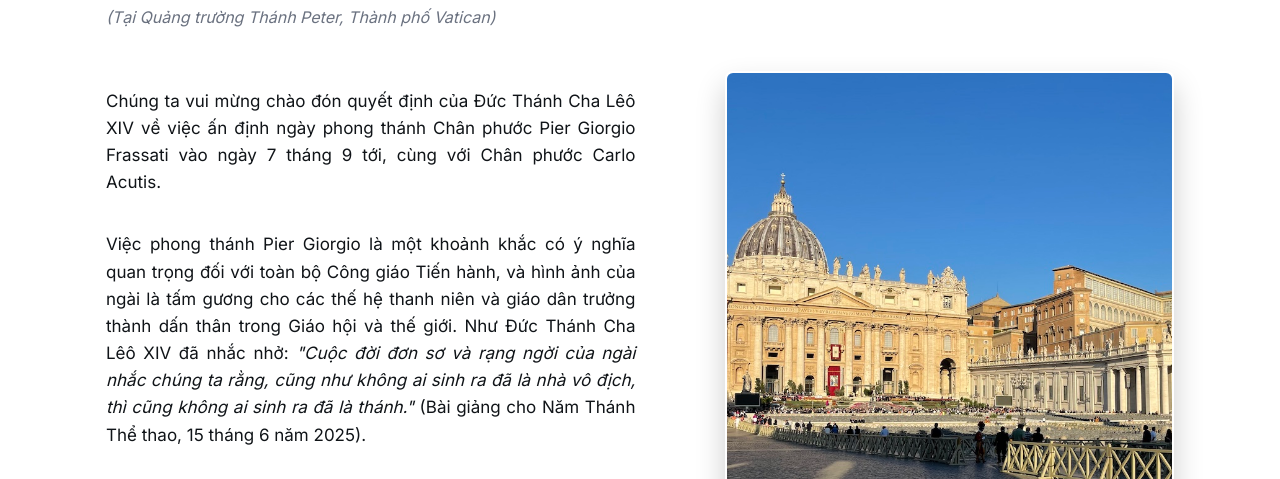
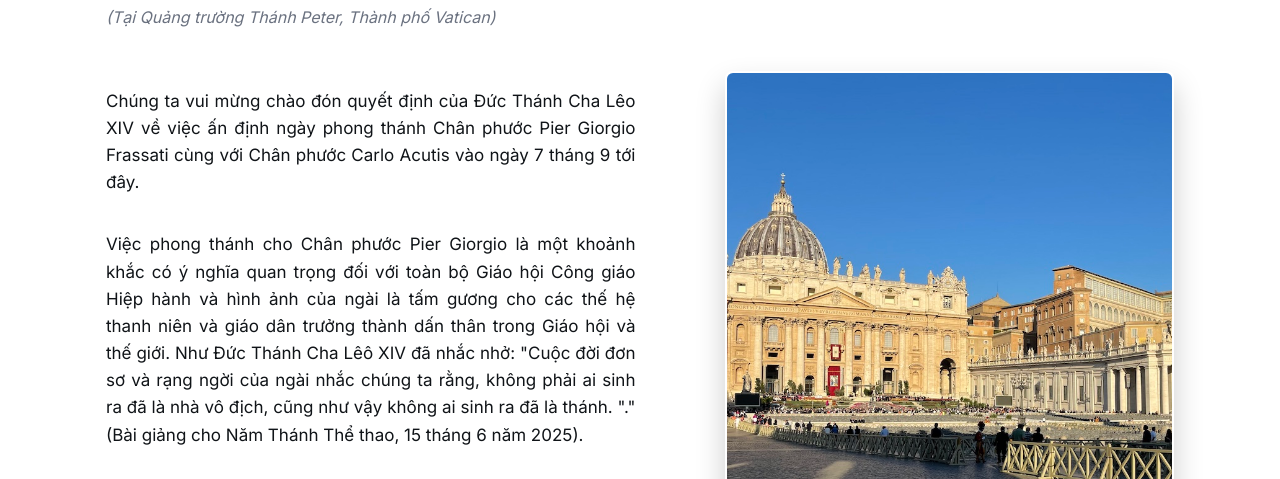
Before and after one commit to tuananhhusc/anhfrassati.github.io, a plain HTML site: page canonization.html in a window 1280 px wide. Shown: the part 321-800 px from the top of the page. Drawn offline with Linux system fonts and the light colour scheme.

Commit message:
Update canonization.html

```diff
--- a/canonization.html
+++ b/canonization.html
@@ -70,9 +70,9 @@
 
           <div class="canonization-content">
             <div class="content-text">
-              <p>Chúng ta vui mừng chào đón quyết định của Đức Thánh Cha Lêô XIV về việc ấn định ngày phong thánh Chân phước Pier Giorgio Frassati vào ngày 7 tháng 9 tới, cùng với Chân phước Carlo Acutis.</p>
+              <p>Chúng ta vui mừng chào đón quyết định của Đức Thánh Cha Lêo XIV về việc ấn định ngày phong thánh Chân phước Pier Giorgio Frassati cùng với Chân phước Carlo Acutis vào ngày 7 tháng 9 tới đây.</p>
 
-              <p>Việc phong thánh Pier Giorgio là một khoảnh khắc có ý nghĩa quan trọng đối với toàn bộ Công giáo Tiến hành, và hình ảnh của ngài là tấm gương cho các thế hệ thanh niên và giáo dân trưởng thành dấn thân trong Giáo hội và thế giới. Như Đức Thánh Cha Lêô XIV đã nhắc nhở: <em>"Cuộc đời đơn sơ và rạng ngời của ngài nhắc chúng ta rằng, cũng như không ai sinh ra đã là nhà vô địch, thì cũng không ai sinh ra đã là thánh."</em> (Bài giảng cho Năm Thánh Thể thao, 15 tháng 6 năm 2025).</p>
+              <p>Việc phong thánh cho Chân phước Pier Giorgio là một khoảnh khắc có ý nghĩa quan trọng đối với toàn bộ Giáo hội Công giáo Hiệp hành và hình ảnh của ngài là tấm gương cho các thế hệ thanh niên và giáo dân trưởng thành dấn thân trong Giáo hội và thế giới. Như Đức Thánh Cha Lêô XIV đã nhắc nhở: "Cuộc đời đơn sơ và rạng ngời của ngài nhắc chúng ta rằng, không phải ai sinh ra đã là nhà vô địch, cũng như vậy không ai sinh ra đã là thánh. "."</em> (Bài giảng cho Năm Thánh Thể thao, 15 tháng 6 năm 2025).</p>
 
               <p>Thánh lễ Thánh Thể với nghi thức phong thánh sẽ được Đức Thánh Cha Lêô XIV chủ sự và sẽ được tổ chức tại <strong>Quảng trường Thánh Peter</strong> bắt đầu lúc <strong>10:00</strong>.</p>
 
```
